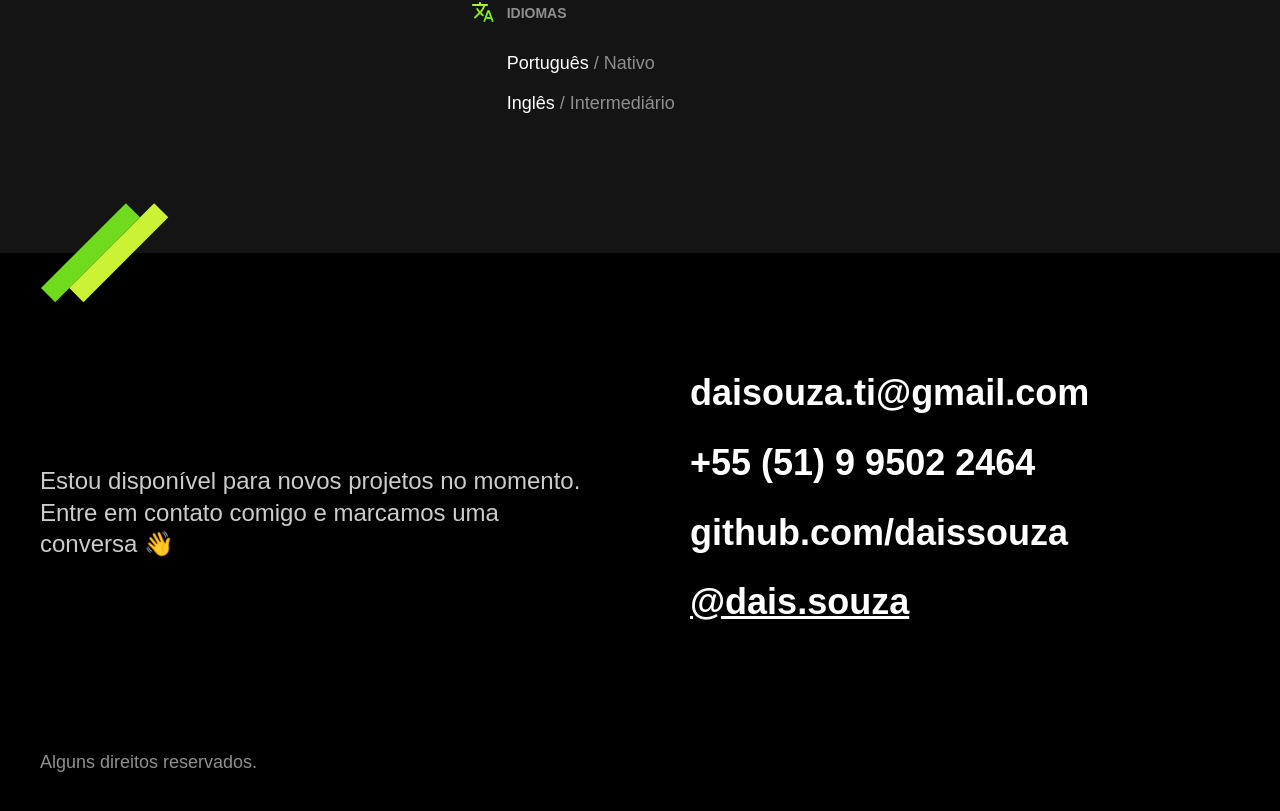
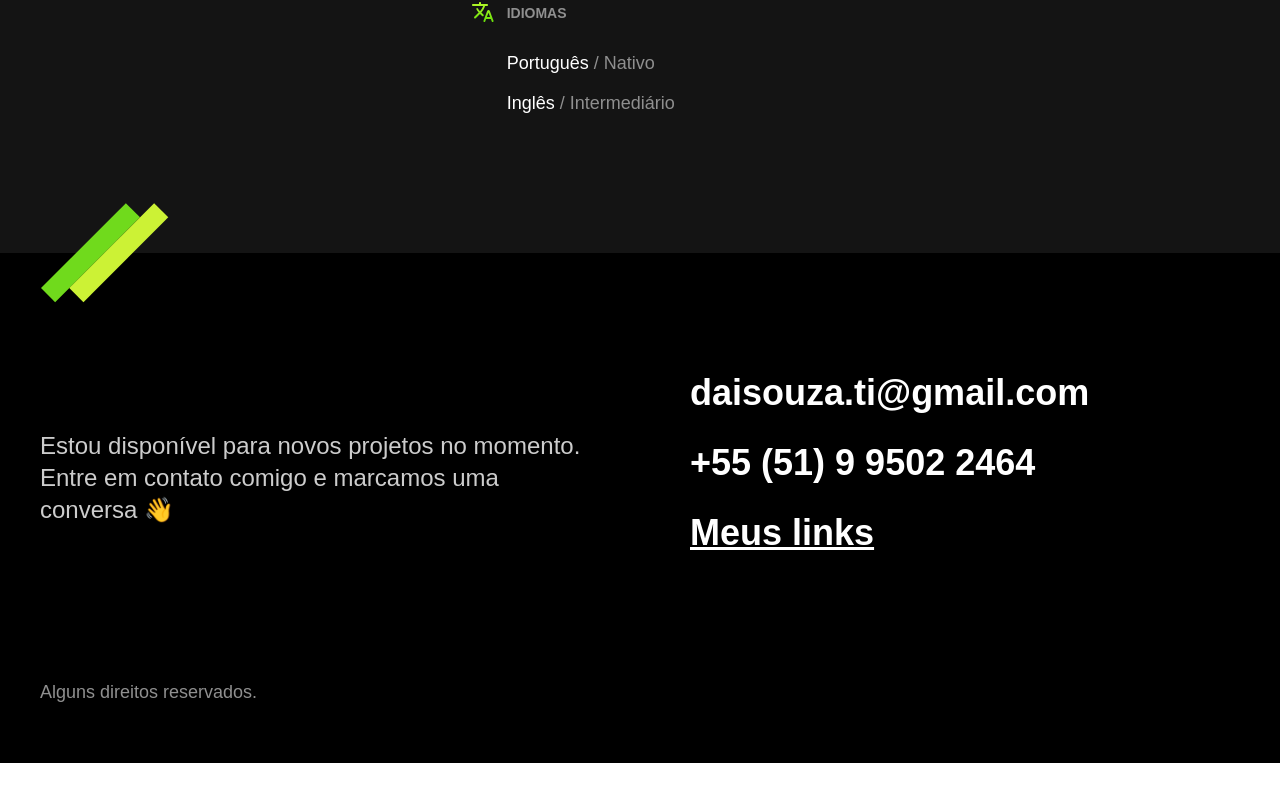
Before and after one commit to daissouza/daissouza.github.io, a plain HTML site: page index.html in a window 1280 px wide. Shown: the part 2431-3242 px from the top of the page. After the commit the page ends 3194 px from the top, so only its background shows below. Drawn offline with Linux system fonts and the light colour scheme.

Commit message:
Update index.html
Atualização do link em contatos;

```diff
--- a/index.html
+++ b/index.html
@@ -138,8 +138,7 @@
       <ul class="footer-contato">
         <li>daisouza.ti@gmail.com</li>
         <li>+55 (51) 9 9502 2464</li>
-        <li>github.com/daissouza</li>
-        <li><a href="https://www.instagram.com/dais.souza">@dais.souza</a></li>
+        <li><a href="https://allmylinks.com/daissouza">Meus links</a></li>
       </ul>
       <p class="footer-copy">Alguns direitos reservados.</p>
     </div>
```
